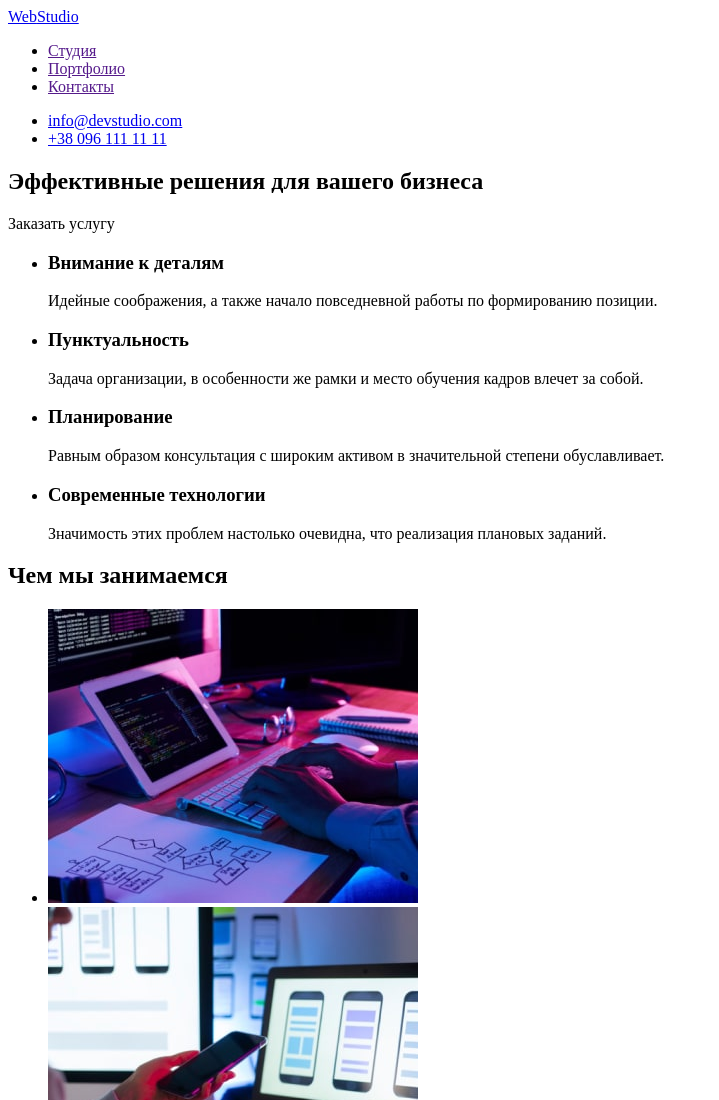
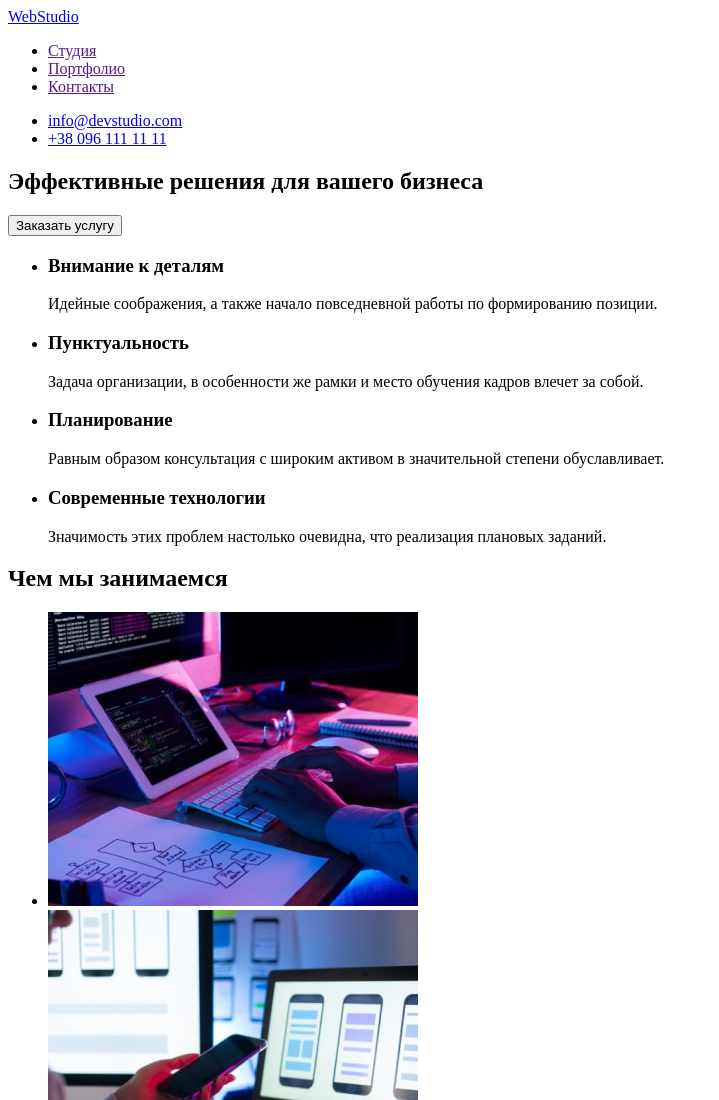
Before and after one commit to tertnf/goit-markup-hw-01, a plain HTML site: page index.html in a window 1280 px wide. Shown: the top 1100 px of the page, without its empty margins (0-719 px from the left). Drawn offline with Linux system fonts and the light colour scheme.

Commit message:
Update index.html
исправление ошибок обнаруженных валитатором

```diff
--- a/index.html
+++ b/index.html
@@ -7,6 +7,7 @@
     <meta name="viewport" content="width=device-width, initial-scale=1.0">
     <title>Document</title>
 </head>
+<body>
     <header>
         <nav>
             <a href="/index.html" lang="en"><span>Web</span>Studio</a>
@@ -21,6 +22,7 @@
                     <a href="">Контакты</a>
                 </li>
             </ul>
+        </nav>
         <ul>
             <li>
                 <a href="mailto:info@devstudio.com"> info@devstudio.com</a>
@@ -30,14 +32,11 @@
             </li>
 
         </ul>
-    </nav>
     </header>
-
-<body>
     <main>
         <section>
             <h1>Эффективные решения для вашего бизнеса</h1>
-            <botton class="botton">Заказать услугу</botton>
+            <button type="button">Заказать услугу</button>
         </section>
         <section>
             <ul>
@@ -111,5 +110,4 @@
         </ul>
     </footer>
 </body>
-
 </html>
```
Lines whose indentation alone changed are shown as unchanged.
